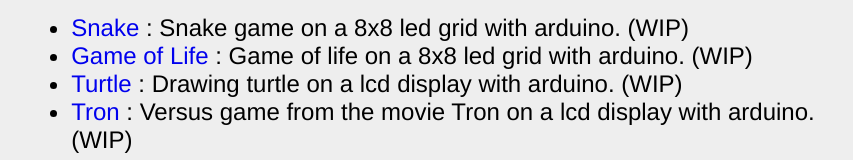
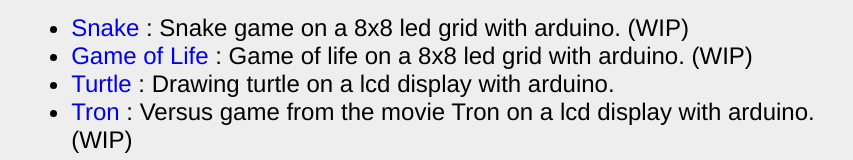
Before and after one commit to MokonaNico/Portfolio, a plain HTML site: page index.html in a window 1280 px wide. Shown: the part 1147-1307 px from the top of the page, without its empty margins (198-1051 px from the left). Drawn offline with Linux system fonts and the light colour scheme.

Commit message:
post turtle

```diff
--- a/index.html
+++ b/index.html
@@ -49,7 +49,7 @@
             <ul>
             	<li><a href="projects/arduino/snake/index.html">Snake</a> : Snake game on a 8x8 led grid with arduino. (WIP)</li>
             	<li><a href="projects/arduino/game_of_life/index.html">Game of Life</a> : Game of life on a 8x8 led grid with arduino. (WIP)</li>
-                <li><a href="projects/arduino/turtle/index.html">Turtle</a> : Drawing turtle on a lcd display with arduino. (WIP)</li>
+                <li><a href="projects/arduino/turtle/index.html">Turtle</a> : Drawing turtle on a lcd display with arduino.</li>
             	<li><a href="projects/arduino/tron/index.html">Tron</a> : Versus game from the movie Tron on a lcd display with arduino. (WIP)</li>
             </ul>
 
```
